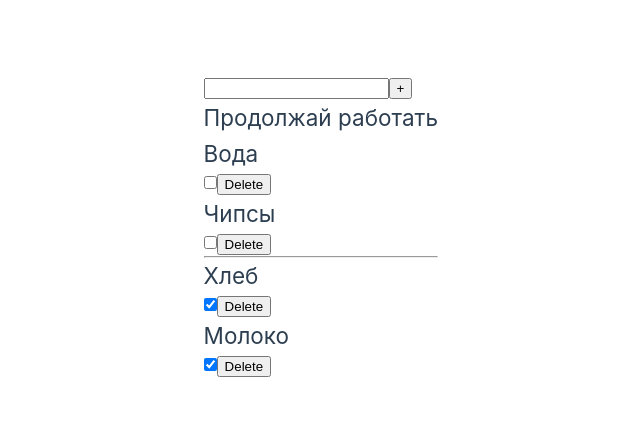
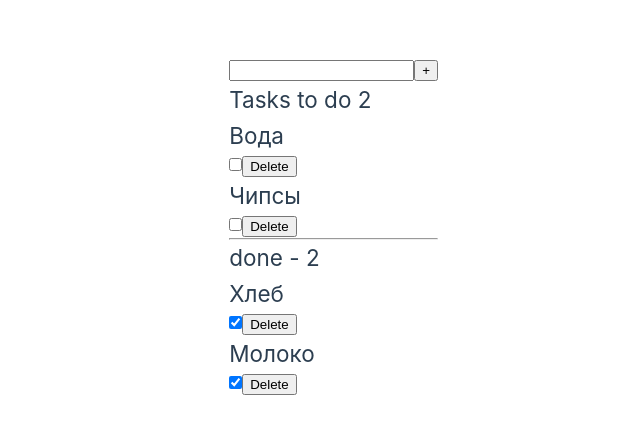
Before and after one commit to 1vanSher/VueToDo, a Vue app: page / in a window 1280 px wide. Shown: the part 173-606 px from the top of the page, without its empty margins (202-842 px from the left). Built offline with nearby package versions, Linux system fonts and the light colour scheme.

Commit message:
feat/latest version without styles

```diff
--- a/src/App.vue
+++ b/src/App.vue
@@ -42,6 +42,11 @@ const allTodosDone = computed(() =>{
   return newTodos.value.length === 0
 })
 
+const allTodosNotDone = computed(() =>{
+  console.log(newTodos.value.length === todos.value.length)
+  return newTodos.value.length === todos.value.length
+})
+
 const addToDo = (text) =>{
   todos.value.push({title: text, id: todos.value.length+1, completed: false})
 }
@@ -58,10 +63,12 @@ watch(todos, () =>{
 <template>
   <main>
     <AddTodo @newData="addToDo"/>
-    <h2 v-if="allTodosDone">Молодец</h2>
-    <h2 v-else>Продолжай работать</h2>
+    <h2 v-if="allTodosDone">Все задачи выполнены</h2>
+    <h2 v-else>Tasks to do {{ newTodos.length }}</h2>
     <TodoItem v-for="todo in newTodos" :key="todo.id" :todo="todo" @deleteTodo="deleteTodo"/>
     <hr>
+    <h2 v-if="allTodosNotDone">done <br>Ничего не найдено</h2>
+    <h2 v-else>done - {{ doneTodos.length }}</h2>
     <TodoItem v-for="todo in doneTodos" :key="todo.id" :todo="todo" @deleteTodo="deleteTodo"/>
   </main>
 </template>
```
